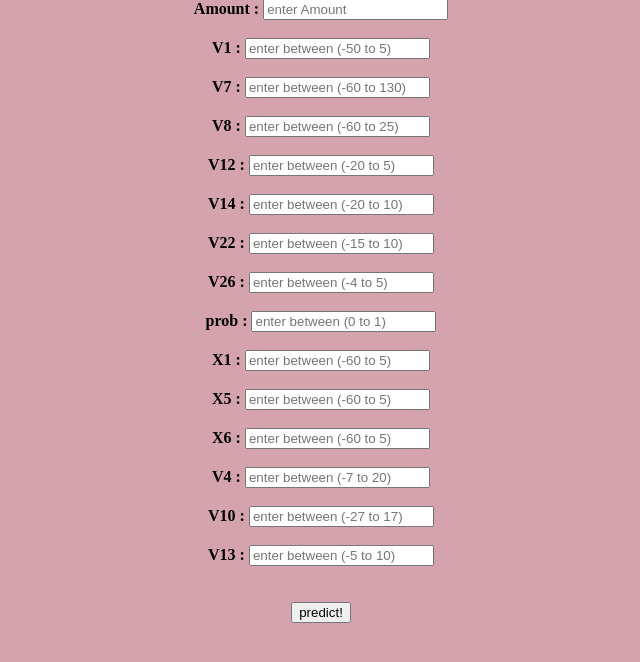
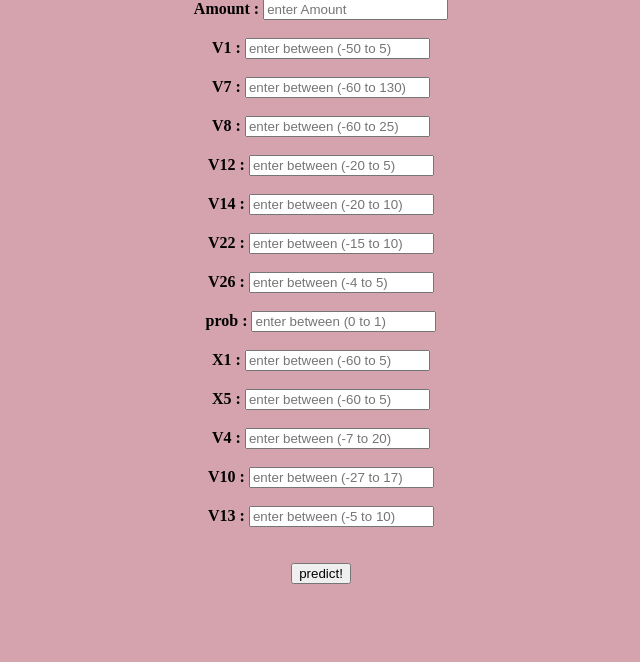
Before and after one commit to aloksingh2130/CreditCardFraud-Detection-Deployment, a Flask app: page / in a window 1280 px wide. Shown: the part 85-747 px from the top of the page, without its empty margins (319-959 px from the left). Run offline with Flask 2, Linux system fonts and the light colour scheme; parts of the project's set-up code (start-up, migrations or seed data) failed here and were passed over.

Commit message:
Add files via upload

```diff
--- a/templates/home.html
+++ b/templates/home.html
@@ -17,7 +17,6 @@
             prob :  <input type="text", name='prob', placeholder="enter between (0 to 1)"> <br><br>
             X1 :  <input type="text", name='X1', placeholder="enter between (-60 to 5)"> <br><br>
             X5 :  <input type="text", name='X5', placeholder="enter between (-60 to 5)"> <br><br>
-            X6 :  <input type="text", name='X6', placeholder="enter between (-60 to 5)"> <br><br>
             V4 :  <input type="text", name='V4', placeholder="enter between (-7 to 20)"> <br><br>
             V10 :  <input type="text", name='V10', placeholder="enter between (-27 to 17)"> <br><br>
             V13 : <input type="text", name='V13', placeholder="enter between (-5 to 10)"> <br><br><br></b>
```
Also changed, not shown: 1 other file.
